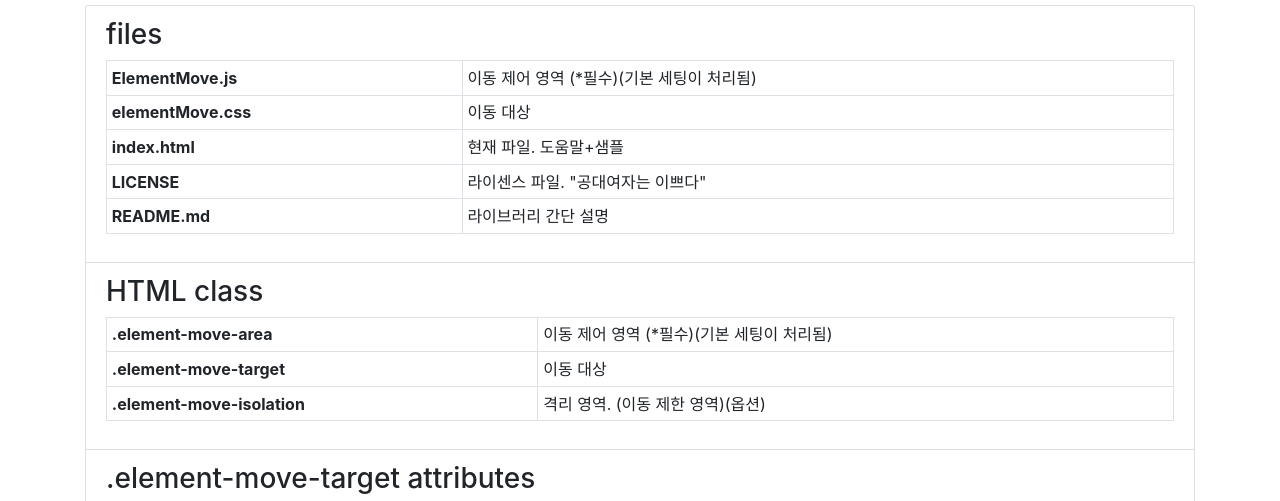
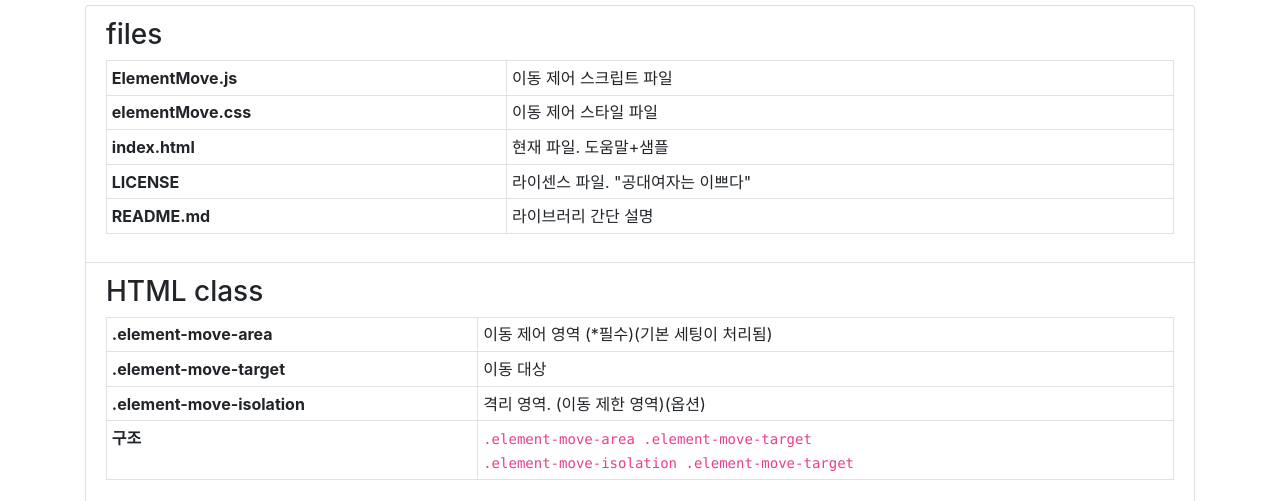
Before and after one commit to mins01/js_elementMove, a plain HTML site: page index.html in a window 1280 px wide. Shown: the part 254-755 px from the top of the page. Drawn offline with nearby package versions, Linux system fonts and the light colour scheme; a script that the page names is missing.

Commit message:
DOC 완료

```diff
--- a/index.html
+++ b/index.html
@@ -114,8 +114,8 @@
 			<li class="list-group-item">
 				<h3>files</h3>
 				<table class="table table-bordered table-sm">
-					<tr><th>ElementMove.js</th><td>이동 제어 영역 (*필수)(기본 세팅이 처리됨)</td></tr>
-					<tr><th>elementMove.css</th><td>이동 대상</td></tr>
+					<tr><th>ElementMove.js</th><td>이동 제어 스크립트 파일</td></tr>
+					<tr><th>elementMove.css</th><td>이동 제어 스타일 파일</td></tr>
 					<tr><th>index.html</th><td>현재 파일. 도움말+샘플</td></tr>
 					<tr><th>LICENSE</th><td>라이센스 파일. "공대여자는 이쁘다"</td></tr>
 					<tr><th>README.md</th><td>라이브러리 간단 설명</td></tr>
@@ -127,6 +127,10 @@
 					<tr><th>.element-move-area</th><td>이동 제어 영역 (*필수)(기본 세팅이 처리됨)</td></tr>
 					<tr><th>.element-move-target</th><td>이동 대상</td></tr>
 					<tr><th>.element-move-isolation</th><td>격리 영역. (이동 제한 영역)(옵션)</td></tr>
+					<tr><th>구조</th><td>
+						<code>.element-move-area .element-move-target</code><br>
+						<code>.element-move-isolation .element-move-target</code><br>
+					</td></tr>
 				</table>
 			</li>
 			<li class="list-group-item">
```
